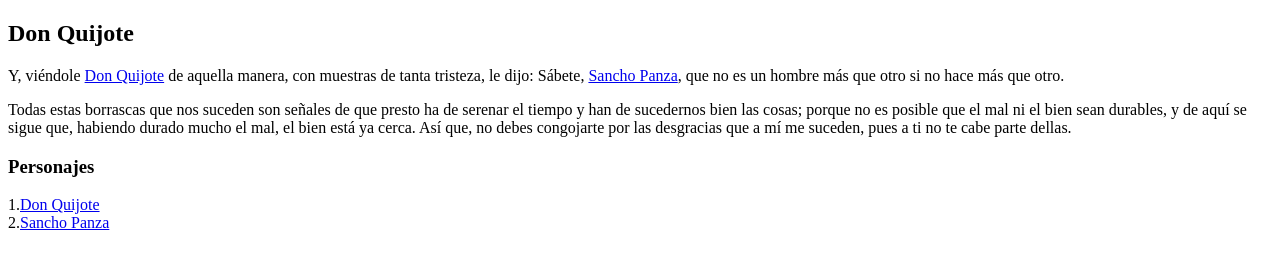
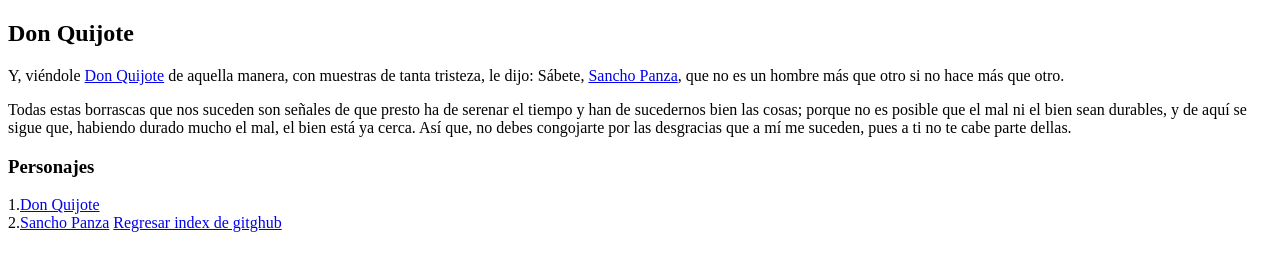
Before and after one commit to Martin1504/WEBS08, a plain HTML site: page ejemplo1.html in a window 1280 px wide. Drawn offline with Linux system fonts and the light colour scheme.

Commit message:
Regresar index creado en gitghub

```diff
--- a/ejemplo1.html
+++ b/ejemplo1.html
@@ -15,6 +15,7 @@
 1.<a href="https://es.wikipedia.org/wiki/Don_Quijote_de_la_Mancha" title="Wikipedia" target="_blank">Don Quijote</a>
 	<br>
 2.<a href="https://es.wikipedia.org/wiki/Sancho_Panza" title="Wikipedia" target="_parent">Sancho Panza</a>
+<a href="index.html" >Regresar index de gitghub</a>
 
 </body>
 </html>
```
